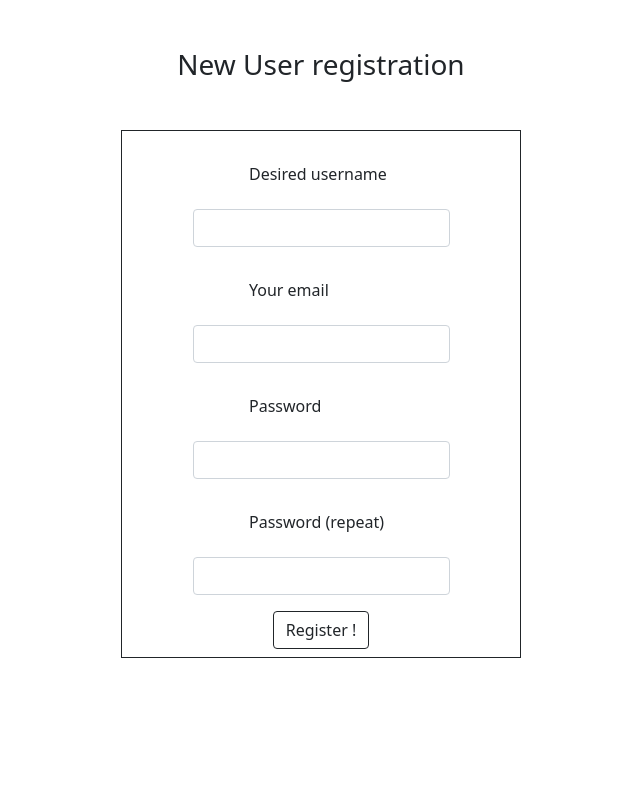
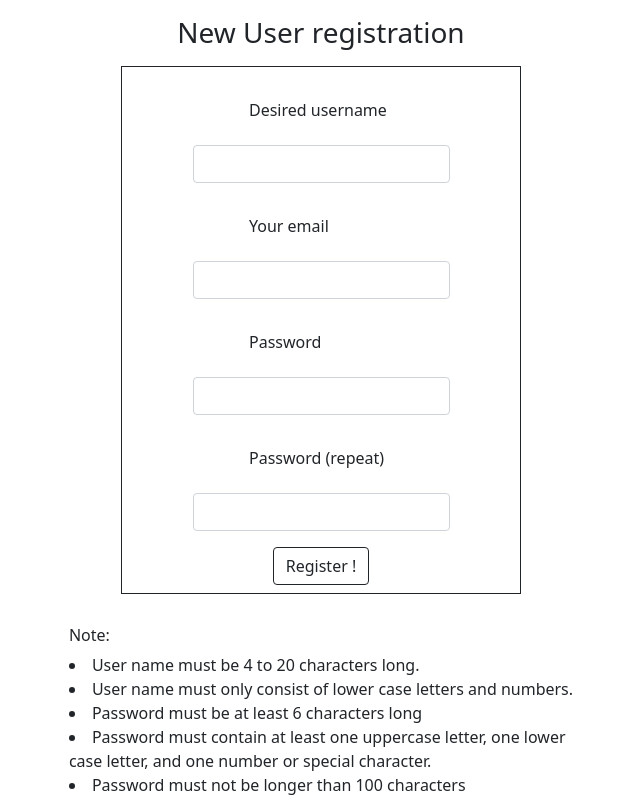
Before and after one commit to DhakalArjun/FSD007-WebDev1, a PHP site: page /register.php in a window 1280 px wide. Shown: the whole page, without its empty margins (319-959 px from the left). Before the commit the page ends 658 px from the top, so only its background shows below. Run offline with PHP 8.4, Linux system fonts and the light colour scheme.

Commit message:
register.php first version completed

```diff
--- a/day01hello/7addpassport.php
+++ b/day01hello/7addpassport.php
@@ -58,8 +58,6 @@
     }
 
     if(!$errors){
-      move_uploaded_file($_FILES["ImageToUpload"]["tmp_name"],"uploads/".$targetFileName);
-
       //full path of the file uploaded
       //$fullPath = getcwd()."\uploads\\".$targetFileName;   -> this will create the full path
       $filePath = "/uploads/".$targetFileName;
@@ -76,6 +74,7 @@
       if(!$queryResult){
         die("Fatal error: failed to execute SQL query: " . mysqli_error($con));
       }
+      move_uploaded_file($_FILES["ImageToUpload"]["tmp_name"],"uploads/".$targetFileName);
       displaySuccessMessage($passportNo, $fileFormat);
 
     }
--- a/day03blog/css/styles.css
+++ b/day03blog/css/styles.css
@@ -6,3 +6,10 @@
   width: 10rem;
   text-align: left;
 }
+
+.error-li {
+  width: 30rem;
+}
+.error-tag {
+  width: 31rem;
+}
--- a/day03blog/db.php
+++ b/day03blog/db.php
@@ -1,10 +1,11 @@
 <?php
 // Note: above <?php should be at first row and first column otherwise it will create expected white spaces
+session_start();
 
 $dbhost="localhost";
-$dbUser="day01";
-$dbPassword="123uvehY(2GwX5]4";
-$dbName="day01";
+$dbUser="day03blog";
+$dbPassword="fgkkas_Hg0)cpvy0";
+$dbName="day03blog";
 $con = @mysqli_connect($dbhost, $dbUser, $dbPassword, $dbName);
 
 if(!$con){
--- /dev/null
+++ b/day03blog/js/script.js
@@ -0,0 +1,5 @@
+const inputDesiredUser = document.querySelector(
+  "#register-page #IdDesiredUserName"
+);
+
+function checkUserIdAvaialble() {}
--- a/day03blog/register.php
+++ b/day03blog/register.php
@@ -1,8 +1,95 @@
 <?php
 require_once("db.php");
 
+if(isset($_POST['register'])){
+  $desiredUserId = $_POST["desiredUserName"];
+  $userEmail = $_POST["emailAddress"];
+  $password = $_POST["password"];
+  $passwordRepeat = $_POST["passwordRepeat"];
 
+  $errors =[];
 
+  //check is user name start with any lowercase letter and between 4-20 characters long
+  if(preg_match('/^[a-z][a-z0-9_]{3,19}$/', $desiredUserId) !==1){
+    $errorList[] = "User name mus start with lowercase letters and be 4-20 characters in length";
+  }
+  else
+  {
+    $checkSqlStr = sprintf("SELECT * FROM users WHERE userName='%s'",
+    mysqli_real_escape_string($con, $desiredUserId));
+    $result = mysqli_query($con, $checkSqlStr);
+
+    if(!$result){
+      die("Fatal error: failed to execute SQL query: " . mysqli_error($con));
+    }
+    $userRecord = mysqli_fetch_assoc($result);
+    if ($userRecord){
+      $errors[]="The user name " . $desiredUserId . " already exist !";
+      $desiredUserId="";
+    }
+  }
+  //Password must be at least 6 characters long and must contain at least one uppercase letter, one lower case letter,
+  //and one number or special character. It must not be longer than 100 characters. Passwords must match for the user to be created.
+  //1. at least one lower case letter
+  if(!mysqli_num_rows($result) and !preg_match('/[a-z]{1,}/',$password)){
+    $errors[]="Password must containg at least one lower case letters";
+  }
+  //2. at least one upper case letter.
+  if(!preg_match('/[A-Z]{1,}/',$password)){
+    $errors[]="Password must containg at least one upper case letters";
+  }
+  //3. at least one number
+  if(!preg_match('/[0-9]+/',$password)){
+    $errors[]="Password must containg at least one number";
+  }
+  //4. at least one special character
+  if(!preg_match('/[*@!#%&()^~{}]+/',$password)){
+    $errors[]="Password must containg at least one special character";
+  }
+  //5. length of password must be within 6 to 100 character
+  if(strlen($password)<6 || strlen($password)>100){
+    $errors[]="Password must be at least 6 character long and not longer than 100 characters";
+  }
+  //6. Both passwords must match;
+  if($password !== $passwordRepeat){
+    $errors[]="Both passwords must match exactly";
+  }
+  //email address format check: ^([a-z0-9_\.-]+)@([\da-z\.-]+)\.([a-z]{2,})$
+  if(preg_match('/^([a-z0-9_\.-]+)@([\da-z\.-]+)\.([a-z]{2,})$/',$userEmail) != 1){
+    $errors[]="Please verify your email address, it didn't match standard format.";
+    $userEmail="";
+  }
+
+  // if there is no error register
+  if(!$errors){
+    $sqlStr = sprintf("INSERT INTO users (userName, userEmail, userPassword) VALUES ('%s', '%s', '%s')",
+    //Note: we don't need to use quotes for column names.
+    mysqli_real_escape_string($con, $desiredUserId),
+    mysqli_real_escape_string($con, $userEmail),
+    mysqli_real_escape_string($con, $password)
+    );
+    //echo $sqlStr;
+    $queryResult = mysqli_query($con, $sqlStr);
+    if(!$queryResult){
+      die("Fatal error: failed to execute SQL query: " . mysqli_error($con));
+    }
+    displaySuccessMessage($desiredUserId);
+  }
+  else {
+    //print form
+    printRegisterForm($desiredUserId,$userEmail);
+    // and display erorrs
+    $errorHeader = "<p>Registration failed, error occured</p>";
+    displayErrorHeader($errorHeader);
+    foreach($errors as $error){
+    displayErrorMessage($error);
+    }
+  }
+}
+else
+{
+  printRegisterForm();
+}
 ?>
 <!DOCTYPE html>
 <html lang="en">
@@ -19,16 +106,21 @@ require_once("db.php");
     />
     <link href="css/styles.css" rel="stylesheet"/>
   </head>
-  <body>
-    <h3 class="text-center mt-5 mb-5">New User registration</h3>
-      <form class="container text-center border border-dark form-as-container" action="login.php" method="post" enctype="multipart/form-data">
+  <body id="register-page">
+    <?php
+    function printRegisterForm($user="", $email="")
+    {
+      $registerForm = <<< REGFORM
+
+      <h3 class="text-center mt-3 mb-3">New User registration</h3>
+        <form class="container text-center border border-dark form-as-container" action="register.php" method="post" enctype="multipart/form-data">
           <!-- username -->
           <div class="row g-3 mt-2 mb-2 d-flex justify-content-center">
             <div class="col-auto label-wrapper">
               <label for="IdDesiredUserName" class="col-form-label">Desired username</label>
             </div>
             <div class="col-auto ">
-            <input type="text" name="desiredUserName" id="IdDesiredUserName" class="form-control">
+              <input type="text" name="desiredUserName" id="IdDesiredUserName" class="form-control" value="$user" required>
             </div>
           </div>
           <!-- username -->
@@ -37,7 +129,7 @@ require_once("db.php");
               <label for="Idemail" class="col-form-label">Your email</label>
             </div>
             <div class="col-auto ">
-            <input type="text" name="emailAddress" id="Idemail" class="form-control">
+              <input type="text" name="emailAddress" id="Idemail" class="form-control" value="$email" required>
             </div>
           </div>
           <!-- password -->
@@ -46,7 +138,7 @@ require_once("db.php");
               <label for="IdPassword" class="col-form-label">Password</label>
             </div>
             <div class="col-auto ">
-            <input type="password" name="password" id="IdPassword" class="form-control" aria-describedby="passwordHelpInline">
+              <input type="password" name="password" id="IdPassword" class="form-control" aria-describedby="passwordHelpInline" required>
             </div>
           </div>
           <!-- password repeat -->
@@ -55,11 +147,55 @@ require_once("db.php");
               <label for="IdPasswordRepeat" class="col-form-label">Password (repeat)</label>
             </div>
             <div class="col-auto">
-            <input type="password" name="passwordRepeat"  id="IdPasswordRepeat" class="form-control" aria-describedby="passwordHelpInline">
+              <input type="password" name="passwordRepeat"  id="IdPasswordRepeat" class="form-control" aria-describedby="passwordHelpInline" required>
             </div>
           </div>
           <!-- button and anchor tag to Register-->
               <input type="submit" name="register" value="Register !" class="btn btn-outline-dark mt-2 mb-2" >
         </form>
+        <div class="row g-3 mt-2 mb-2 justify-content-center">
+            <div class="col-auto ">
+            <h6>Note: </h6>
+            <li> User name must be 4 to 20 characters long.</li>
+            <li> User name must only consist of lower case letters and numbers. </li>
+            <li> Password must be at least 6 characters long </li>
+            <li> Password must contain at least one uppercase letter, one lower <br> case letter, and one number or special character.</li>
+            <li> Password must not be longer than 100 characters </li>
+            </div>
+          </div>
+      REGFORM;
+      echo $registerForm;
+    }
+    function displaySuccessMessage(){
+      $successMsg = <<< MSG
+        <div class="row g-3 mt-2 mb-2 justify-content-center">
+        <form action="login.php" class="mb-4 col-auto">
+            <h4 class="success-message">You have successfully registered</h4>
+            <input type="submit" name="goToLogin" value="Go To Login Page" class="btn btn-primary mt-3">
+          </form>
+        </div>
+      MSG;
+      echo $successMsg;
+    }
+    function displayErrorHeader($headerStr){
+      $headerStr = <<< HSTR
+        <div class="row g-3 mt-2 mb-2 d-flex justify-content-center">
+            <h4 class="error-tag bg-warning">$headerStr</h4>
+        </div>
+        HSTR;
+      echo $headerStr;
+    }
+    function displayErrorMessage($err){
+      $errorMsg = <<< MSG
+        <div class="row g-3 d-flex justify-content-center">
+        <div class="col-auto bg-warning">
+            <li class="error-li">$err</li>
+        </div>
+        </div>
+      MSG;
+      echo $errorMsg;
+    }
+    ?>
+    <script hrf=""></script>
   </body>
 </html>
```
Lines whose indentation alone changed are shown as unchanged.
